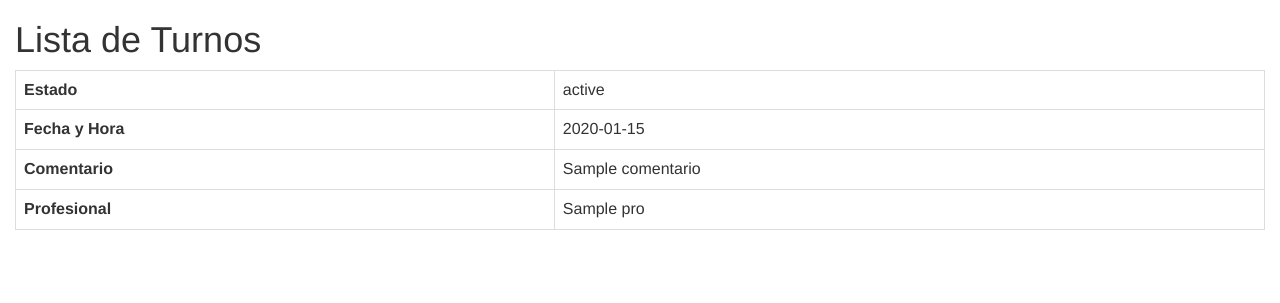
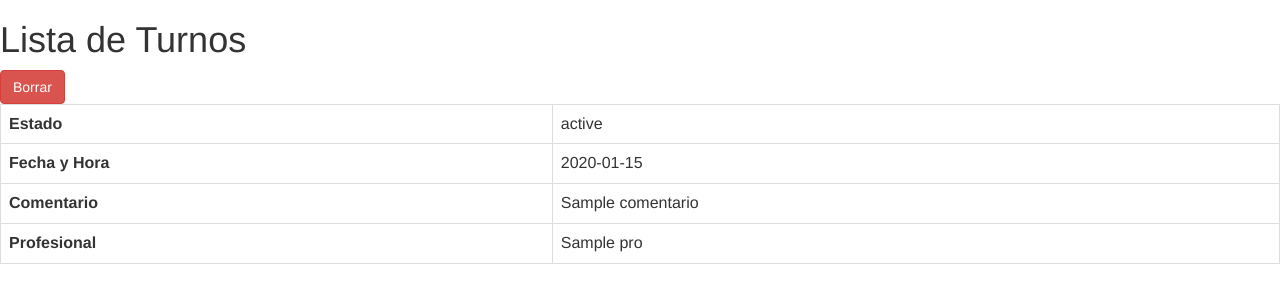
Before and after one commit to acs-um/gestion-turnos, a Django app: template templates/turnos/mostrarTurno.html in a window 1280 px wide. Shown: the top 303 px of the page. Run offline with Django 3.2, Linux system fonts and the light colour scheme; the template is opened without the code that fills it: most values are stand-ins (such as "Sample title", 1, 10 or a date in 2020); parts of the project's set-up code (start-up, migrations or seed data) failed here and were passed over; some libraries are stand-ins or nearby versions.

Commit message:
Update mostrarTurno.html

```diff
--- a/templates/turnos/mostrarTurno.html
+++ b/templates/turnos/mostrarTurno.html
@@ -5,11 +5,11 @@
 		<link rel="stylesheet" href="https://maxcdn.bootstrapcdn.com/bootstrap/3.3.4/css/bootstrap.min.css">
 	</head>
 	<body>
-		<div class="container-fluid">
 		<h1>Lista de Turnos</h1>
 		{% for turno in turnoListaObjetos %}
 
 		<table class="table table-bordered">
+
 				<tr>
 					<th>Estado</th>
 					<td>{{turno.estado}}</td>
@@ -26,8 +26,8 @@
 					<th>Profesional</th>
 					<td>{{turno.pro}}</td>
 				</tr>
+				<a class="btn btn-danger" href="{% url 'eliminar_turno' turno.pk %}" >Borrar</a>
 			</table>
 		{%endfor%}
-		</div>
 	</body>
 </html>
```
Lines whose indentation alone changed are shown as unchanged.
